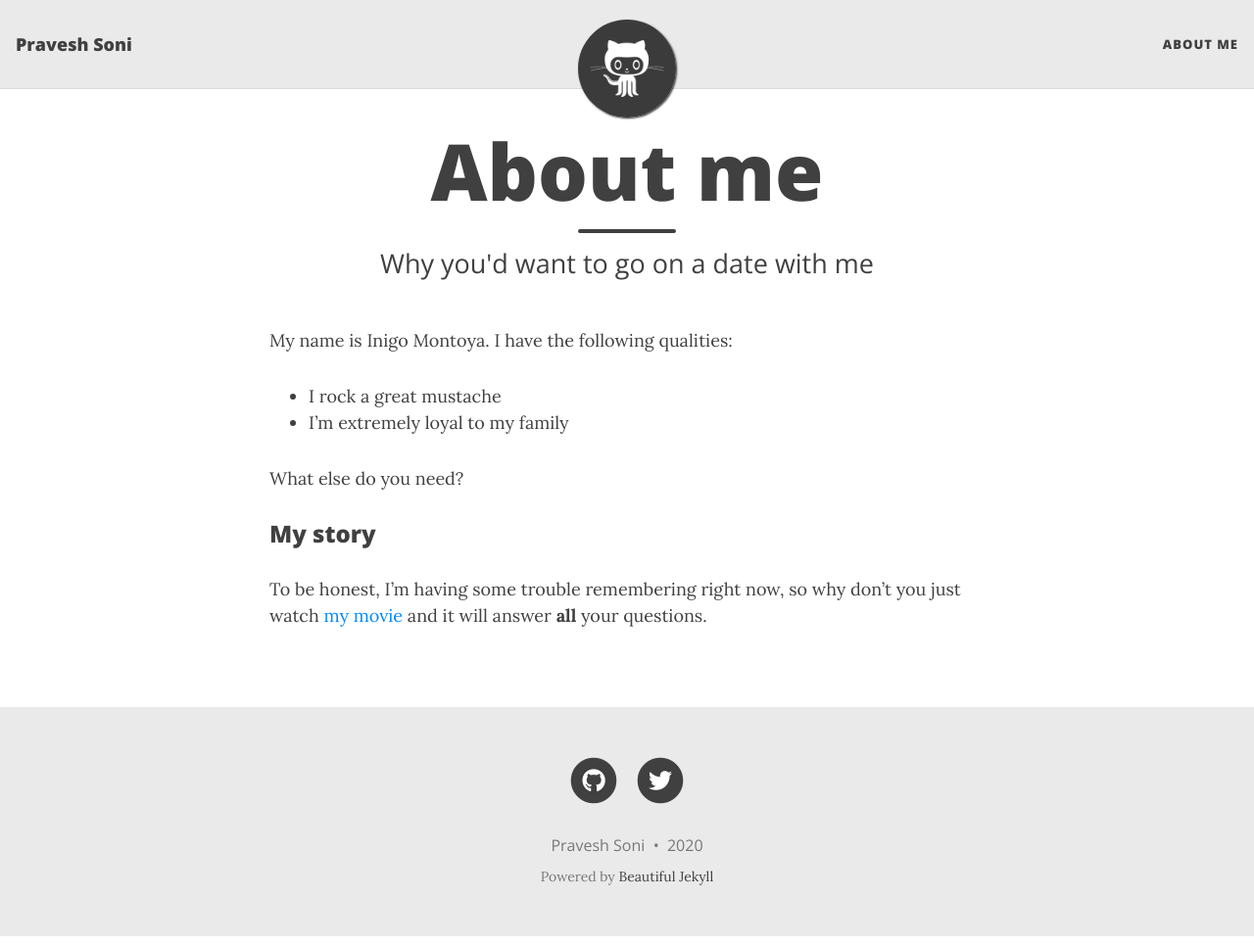
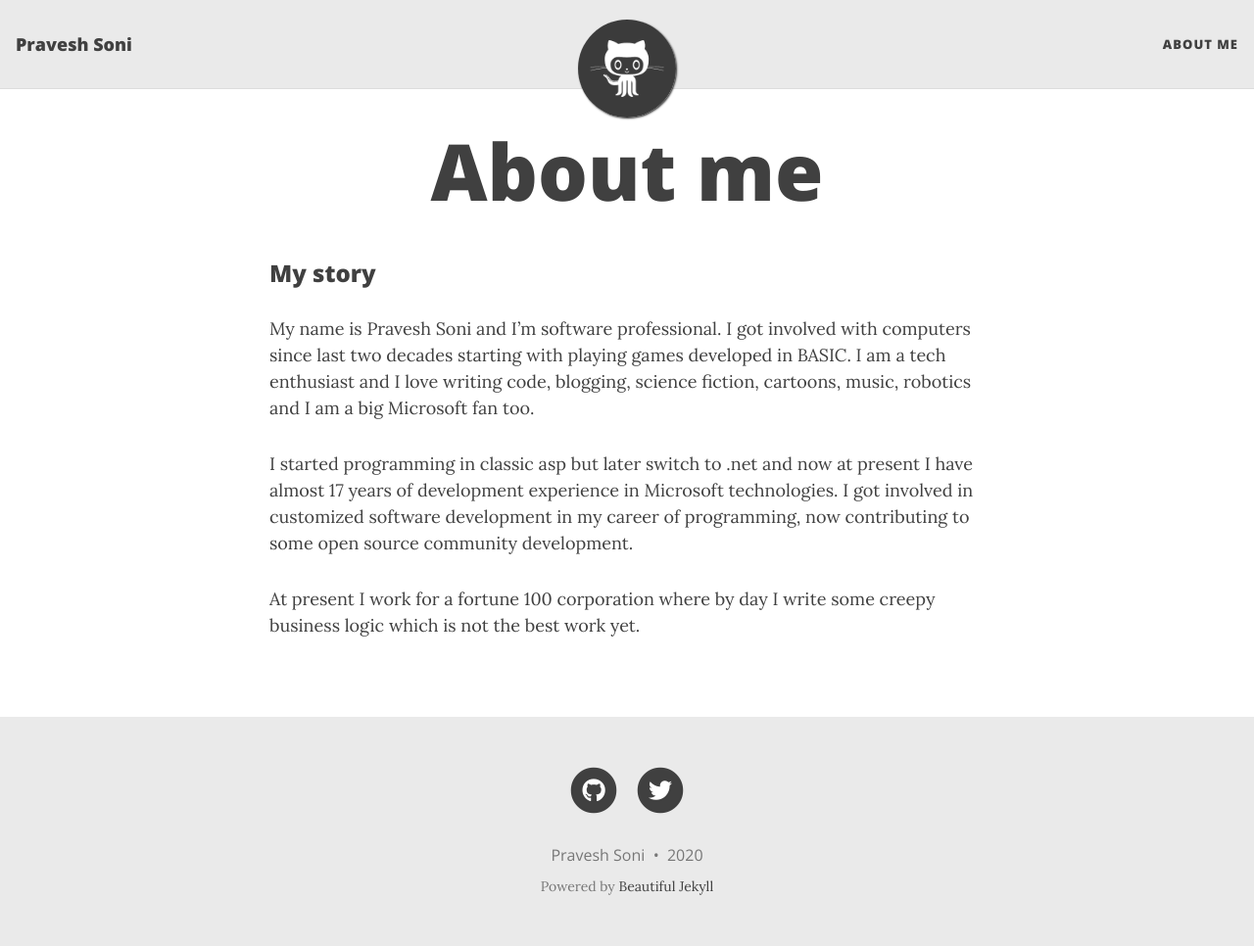
Before and after one commit to pjsoni/pjsoni.github.io, a Jekyll site: the page built from aboutme.md, in a window 1280 px wide and 966 px high. Shown: the whole window at 98% size. Built offline with Jekyll 4.4.1, drawn with Linux system fonts in a browser that asks for light colours; nearby versions of some CDN libraries.

Commit message:
Updated About

```diff
--- a/aboutme.md
+++ b/aboutme.md
@@ -1,16 +1,15 @@
 ---
 layout: page
 title: About me
-subtitle: Why you'd want to go on a date with me
+subtitle:
 ---
 
-My name is Inigo Montoya. I have the following qualities:
 
-- I rock a great mustache
-- I'm extremely loyal to my family
-
-What else do you need?
 
 ### My story
 
-To be honest, I'm having some trouble remembering right now, so why don't you just watch [my movie](https://en.wikipedia.org/wiki/The_Princess_Bride_%28film%29) and it will answer **all** your questions.
+My name is Pravesh Soni and I’m software professional. I got involved with computers since last two decades starting with playing games developed in BASIC. I am a tech enthusiast and I love writing code, blogging, science fiction, cartoons, music, robotics and I am a big Microsoft fan too.
+
+I started programming in classic asp but later switch to .net and now at present I have almost 17 years of development experience in Microsoft technologies. I got involved in customized software development in my career of programming, now contributing to some open source community development.
+
+At present I work for a fortune 100 corporation where by day I write some creepy business logic which is not the best work yet.
```
